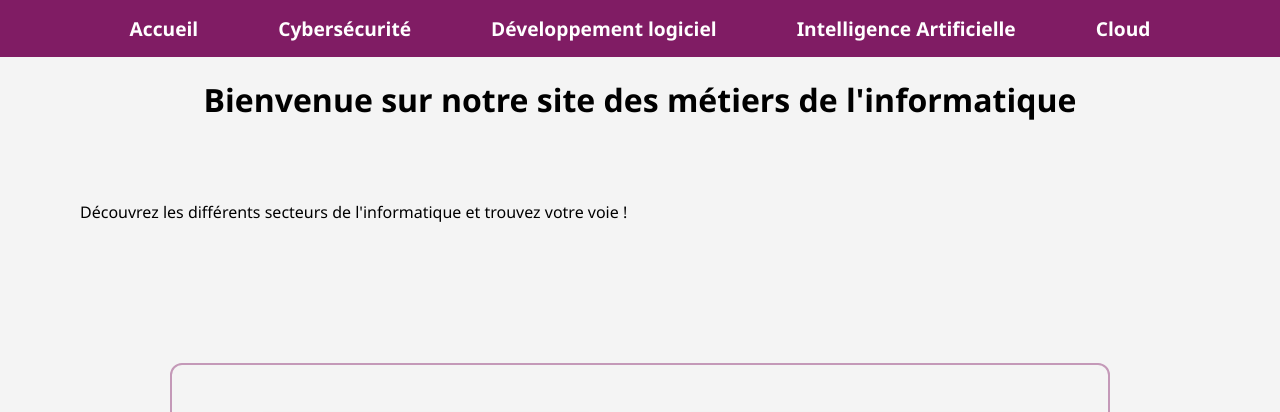
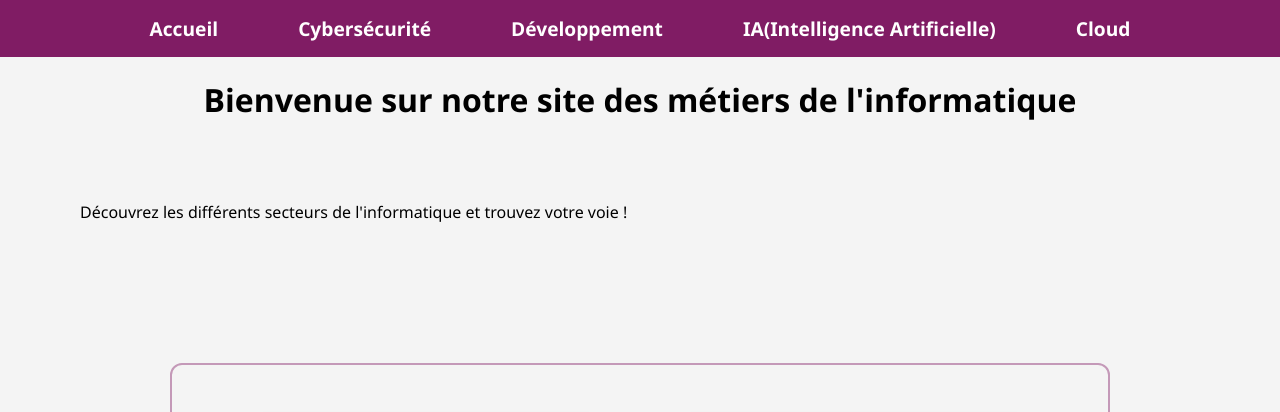
Before and after one commit to Y46ne/SiteSae, a plain HTML site: page index.html in a window 1280 px wide. Shown: the top 412 px of the page. Drawn offline with Linux system fonts and the light colour scheme.

Commit message:
Update index.html

```diff
--- a/index.html
+++ b/index.html
@@ -12,8 +12,8 @@
             <ul>
                 <li><a href="#">Accueil</a></li>
                 <li><a href="cybersecurite.html">Cybersécurité</a></li>
-                <li><a href="developpement.html">Développement logiciel</a></li>
-                <li><a href="IA.html">Intelligence Artificielle</a></li>
+                <li><a href="developpement.html">Développement</a></li>
+                <li><a href="IA.html">IA(Intelligence Artificielle)</a></li>
                 <li><a href="cloud.html">Cloud</a></li>
             </ul>
         </nav>
```
